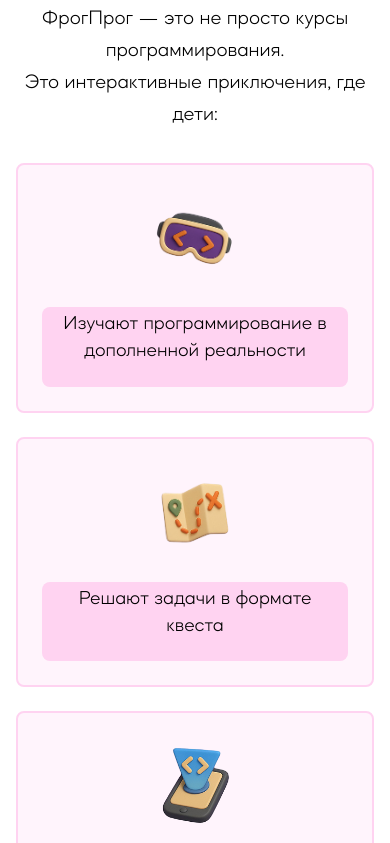
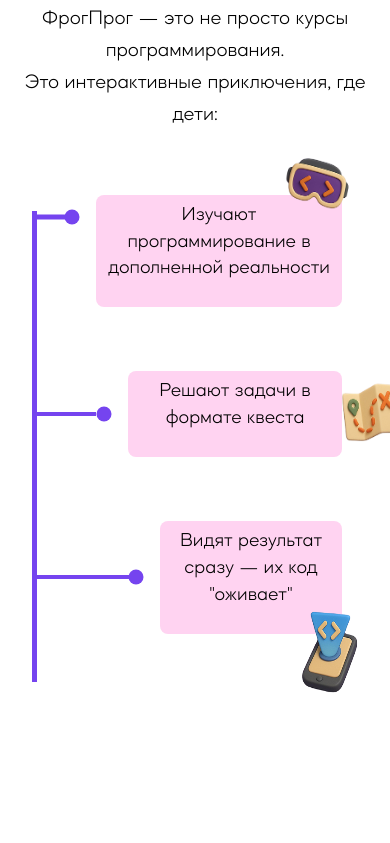
Before and after one commit to Hibiscus14/landing-frogprog, a plain HTML site: page index.html in a window 390 px wide. Shown: the part 2316-3159 px from the top of the page. Drawn offline with nearby package versions, Linux system fonts and the light colour scheme; files whose address does not match are found by name.

Commit message:
Изменила инфографику

```diff
--- a/css/media.css
+++ b/css/media.css
@@ -4,13 +4,18 @@
     .main__bg {
         min-height: 22rem;
     }
+
     .main__subtitle {
         font-size: 1.2rem;
     }
+
     .main__btn {
         margin-bottom: 1rem;
     }
+
+
 }
+
 
 @media (max-width: 767px ) {
     .hamburgerMenu {
@@ -193,43 +198,230 @@
     }
 
     .infographic {
+        position: relative;
+        width: 100%;
+        height: auto;
+        min-height: 25rem;
+        margin: 5rem 0;
+    }
+
+        .infographic::after {
+            content: '';
+            position: absolute;
+            top: 30%;
+            right: 0;
+            width: 5px;
+            height: calc(90% - 30%);
+            background-color: var(--clr-purple);
+            display: none;
+        }
+
+    .top-line, .bottom-line {
+        position: absolute;
+        background-color: var(--clr-purple);
+        height: 6px;
+        display: none;
+    }
+
+    .vertical-line {
+        position: absolute;
+        background-color: var(--clr-purple);
+        width: 5px;
+        height: 2rem;
+        display: none;
+    }
+
+    .point {
+        position: absolute;
+        width: 25px;
+        height: 25px;
+        background-color: var(--clr-purple);
+        border-radius: 50%;
+        transform: translate(-50%, -50%);
+    }
+
+    .infographic-icon {
+        width: 100%;
+        max-width: 180px;
+        height: auto;
+        position: relative;
+        margin: 0 auto 1.5rem;
+    }
+
+    .info-text {
+        background-color: var(--clr-pink);
+        padding: 0.5rem;
+        border-radius: var(--border-radius-sm);
+        font-size: clamp(1rem, 1.5vw, 1.5rem);
+        line-height: 1.4;
+        text-align: center;
+        margin-bottom: 3rem;
+    }
+
+    .infographic {
         min-height: auto;
         margin: 2rem 0;
+        position: relative;
+        padding: 2rem 1rem;
+        overflow: visible;
     }
 
     .top-line, .bottom-line, .vertical-line, .point {
         display: none;
     }
 
-    .info-container {
-        display: flex;
-        flex-direction: column;
-        align-items: center;
-        border: 2px solid var(--clr-pink);
-        background-color: rgba(255, 211, 241, 0.25);
-        padding: 1.5rem;
-        border-radius: var(--border-radius-sm);
-        margin-bottom: 1.5rem;
+    .infographic::before {
+        content: '';
+        position: absolute;
+        left: 1rem;
+        top: 3rem;
+        bottom: 3rem;
+        width: 5px;
+        background-color: var(--clr-purple);
+        z-index: 1;
     }
 
-    .infographic-icon {
-        max-width: 120px;
-        margin-bottom: 1rem;
-    }
-
-    .infographic::after {
-        display: none;
+    .info-container {
+        position: relative;
+        margin-bottom: 4rem;
+        min-height: 70px;
     }
 
     .info-text {
         background-color: var(--clr-pink);
-        width: fit-content;
-        padding: 0;
-        margin-bottom: 0;
-        text-align: center;
+        padding: 0.5rem 0.5rem;
+        border-radius: var(--border-radius-sm);
         font-size: 1.2rem;
-        padding: 0.3rem 0.75rem;
+        line-height: 1.4;
+        margin: 0;
+        position: relative;
+        z-index: 4;
+        display: inline-block;
+        width: auto;
+        max-width: calc(100% - 2rem);
     }
+
+    .infographic-icon {
+        width: 100px;
+        height: 100px;
+        position: absolute;
+        z-index: 5;
+    }
+
+    .info-container-ar {
+        margin-left: 3rem;
+    }
+
+        .info-container-ar::before {
+            content: '';
+            position: absolute;
+            left: -3rem;
+            top: 20%;
+            transform: translateY(-50%);
+            width: 2.5rem;
+            height: 5px;
+            background-color: var(--clr-purple);
+            z-index: 2;
+        }
+
+        .info-container-ar::after {
+            content: '';
+            position: absolute;
+            left: -0.5rem;
+            top: 20%;
+            transform: translate(-50%, -50%);
+            width: 15px;
+            height: 15px;
+            background-color: var(--clr-purple);
+            border-radius: 50%;
+            z-index: 3;
+        }
+
+        .info-container-ar .info-text {
+            margin-left: 0;
+        }
+
+        .info-container-ar .infographic-icon {
+            top: -60px;
+            right: -10px;
+        }
+
+    .info-container-quest {
+        margin-left: 5rem;
+    }
+
+        .info-container-quest::before {
+            content: '';
+            position: absolute;
+            left: -5rem;
+            top: 50%;
+            transform: translateY(-50%);
+            width: 4rem;
+            height: 4px;
+            background-color: var(--clr-purple);
+            z-index: 2;
+        }
+
+        .info-container-quest::after {
+            content: '';
+            position: absolute;
+            left: -0.5rem;
+            top: 50%;
+            transform: translate(-50%, -50%);
+            width: 15px;
+            height: 15px;
+            background-color: var(--clr-purple);
+            border-radius: 50%;
+            z-index: 3;
+        }
+
+        .info-container-quest .info-text {
+            margin-left: 0;
+        }
+
+        .info-container-quest .infographic-icon {
+            top: 50%;
+            right: -25%;
+            transform: translateY(-50%);
+        }
+
+    .info-container-result {
+        margin-left: 7rem;
+    }
+
+        .info-container-result::before {
+            content: '';
+            position: absolute;
+            left: -7rem;
+            top: 50%;
+            transform: translateY(-50%);
+            width: 6.5rem;
+            height: 4px;
+            background-color: var(--clr-purple);
+            z-index: 2;
+        }
+
+        .info-container-result::after {
+            content: '';
+            position: absolute;
+            left: -0.5rem;
+            top: 50%;
+            transform: translate(-50%, -50%);
+            width: 15px;
+            height: 15px;
+            background-color: var(--clr-purple);
+            border-radius: 50%;
+            z-index: 3;
+        }
+
+        .info-container-result .info-text {
+            margin-left: 0;
+        }
+
+        .info-container-result .infographic-icon {
+            bottom: -80%;
+            right: -10%;
+        }
 
 
     .advantage-number {
--- a/index.html
+++ b/index.html
@@ -114,21 +114,21 @@
                     <div class="point top-point-right"></div>
                     <div class="point bottom-point"></div>
 
-                    <div class="info-container">
+                    <div class="info-container info-container-ar">
                         <img src="img/vr-glasses.png" alt="VR очки" class="infographic-icon vr-glasses">
                         <div class="info-text info-ar">
                             <p>Изучают программирование в дополненной реальности</p>
                         </div>
                     </div>
 
-                    <div class="info-container">
+                    <div class="info-container info-container-quest">
                         <img src="img/map.png" alt="Карта" class="infographic-icon map">
                         <div class="info-text info-quest">
                             <p>Решают задачи в формате квеста</p>
                         </div>
                     </div>
 
-                    <div class="info-container">
+                    <div class="info-container info-container-result">
                         <img src="img/phone.png" alt="Телефон" class="infographic-icon phone">
                         <div class="info-text info-result">
                             <p>Видят результат сразу — их код "оживает"</p>
```
